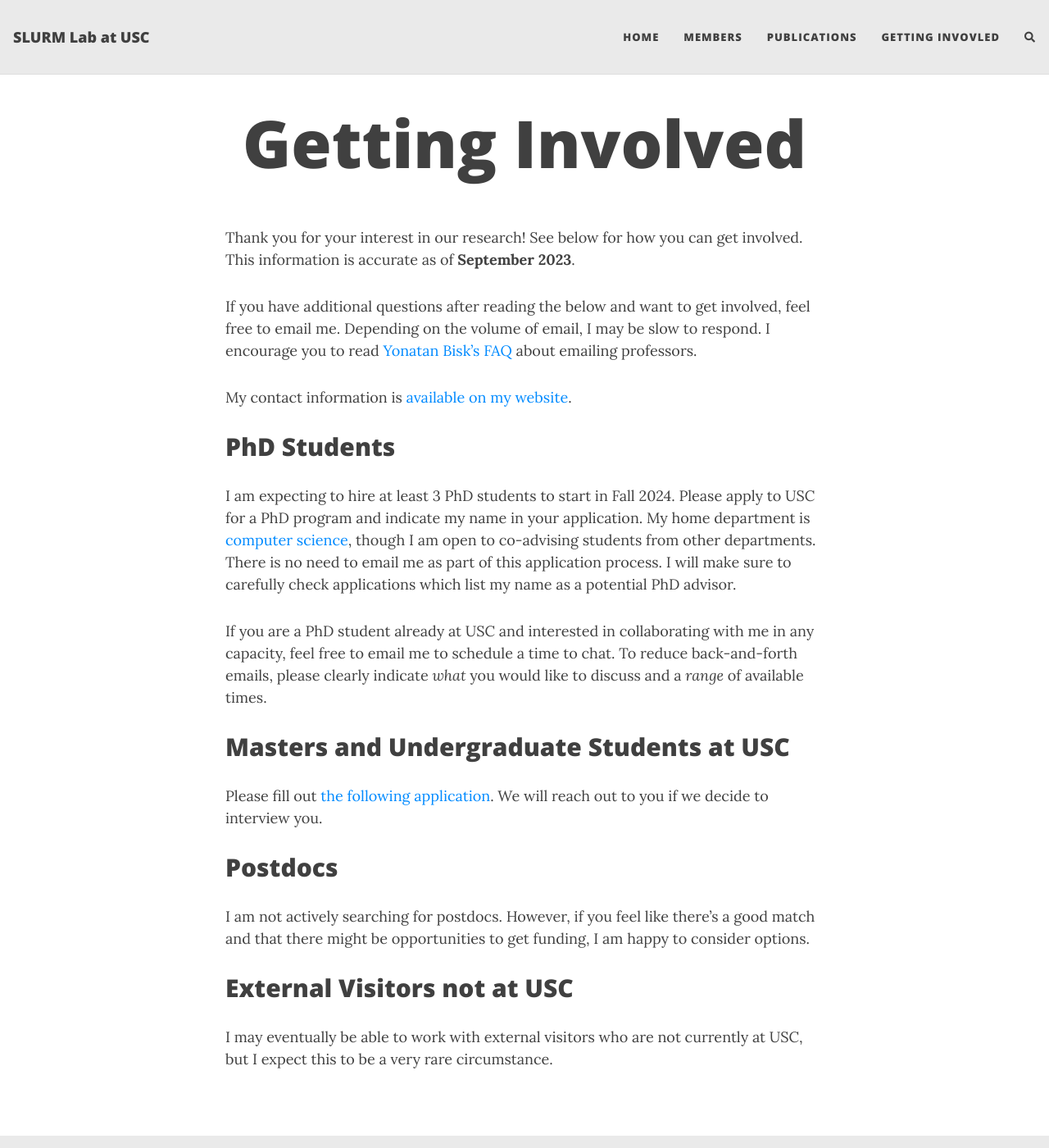
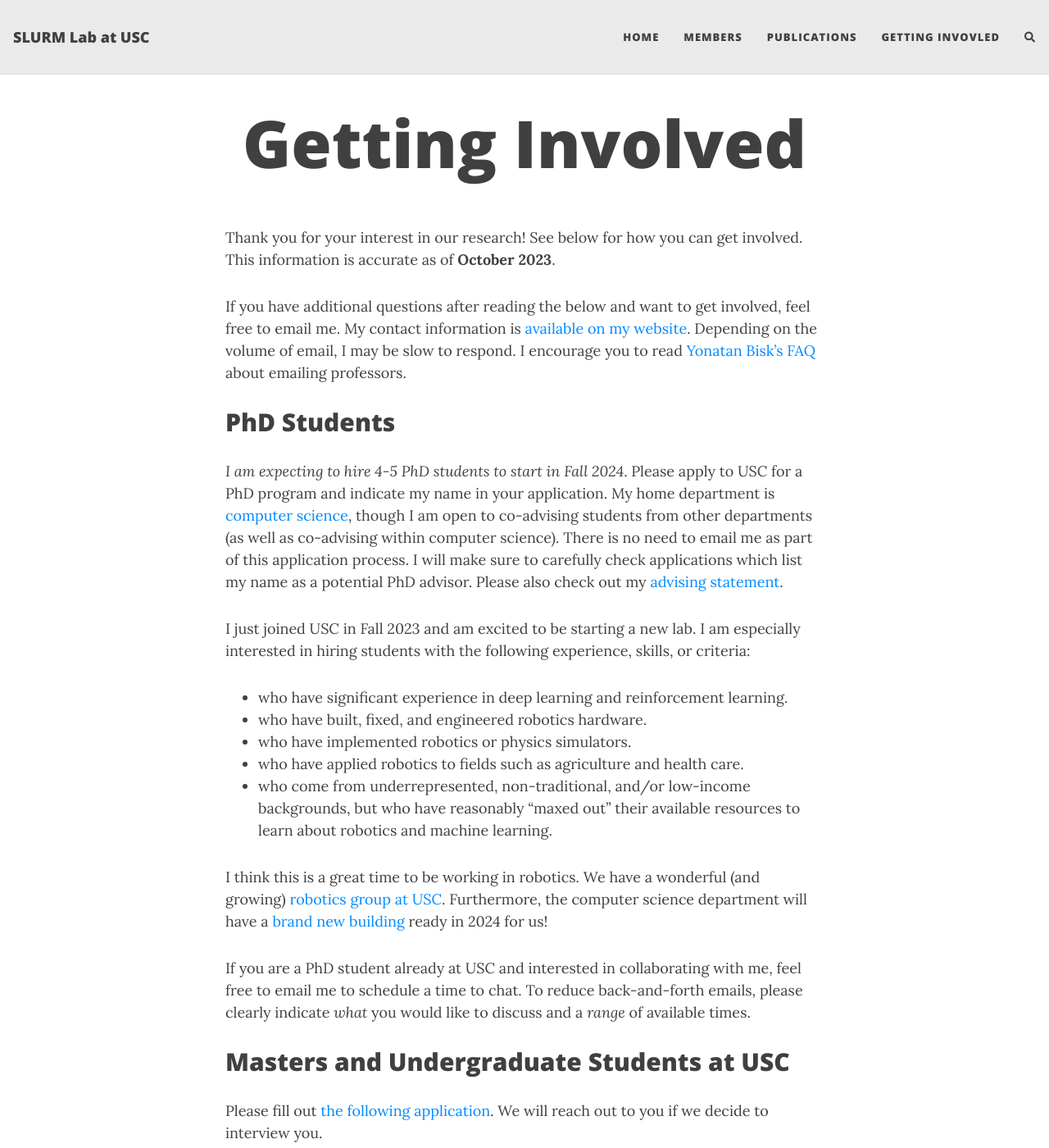
Before and after one commit to slurm-lab-usc/slurm-lab-usc.github.io, a Jekyll site: the page built from getting_involved.md, in a window 1280 px wide and 1400 px high. Shown: the whole window at 82% size. Built offline with Jekyll 4.4.1, drawn with Linux system fonts in a browser that asks for light colours; nearby versions of some CDN libraries; comment, search, counter and statistics services are not loaded; some of the changed text lies outside the part shown.

Commit message:
Updated with PhD hiring advertisement

```diff
--- a/getting_involved.md
+++ b/getting_involved.md
@@ -5,33 +5,48 @@ title: Getting Involved
 ---
 
 Thank you for your interest in our research! See below for how you can get
-involved. This information is accurate as of **September 2023**.
+involved. This information is accurate as of **October 2023**.
 
-If you have additional questions after reading the below and want to get
-involved, feel free to email me. Depending on the volume of email, I may be slow
-to respond. I encourage you to read [Yonatan Bisk's FAQ](https://yonatanbisk.com/emailing_professors.html)
-about emailing professors.
-
+If you have additional questions after reading the below and want to get involved, feel free to email me.
 My contact information is [available on my website](https://danielseita.github.io/).
+Depending on the volume of email, I may be slow to respond.
+I encourage you to read [Yonatan Bisk's FAQ](https://yonatanbisk.com/emailing_professors.html) about emailing professors.
 
 ## PhD Students
 
-I am expecting to hire at least 3 PhD students to start in Fall 2024. Please apply
+*I am expecting to hire 4-5 PhD students to start in Fall 2024*. Please apply
 to USC for a PhD program and indicate my name in your application. My home
 department is [computer science](https://www.cs.usc.edu/), though I am open to
-co-advising students from other departments. There is no need to email me as
-part of this application process. I will make sure to carefully check
-applications which list my name as a potential PhD advisor.
+co-advising students from other departments (as well as co-advising within
+computer science). There is no need to email me as part of this application
+process. I will make sure to carefully check applications which list my name as
+a potential PhD advisor. Please also check out my [advising statement](#advising-statement).
 
-If you are a PhD student already at USC and interested in collaborating with me
-in any capacity, feel free to email me to schedule a time to chat. To reduce
-back-and-forth emails, please clearly indicate *what* you would like to discuss
-and a *range* of available times.
+I just joined USC in Fall 2023 and am excited to be starting a new lab. I am
+especially interested in hiring students with the following experience, skills,
+or criteria:
+
+- who have significant experience in deep learning and reinforcement learning.
+- who have built, fixed, and engineered robotics hardware.
+- who have implemented robotics or physics simulators.
+- who have applied robotics to fields such as agriculture and health care.
+- who come from underrepresented, non-traditional, and/or low-income
+backgrounds, but who have reasonably "maxed out" their available resources to
+learn about robotics and machine learning.
+
+I think this is a great time to be working in robotics. We have a wonderful (and
+growing) [robotics group at USC][3]. Furthermore, the computer science
+department will have a [brand new building][4] ready in 2024 for us!
+
+If you are a PhD student already at USC and interested in collaborating with me,
+feel free to email me to schedule a time to chat. To reduce back-and-forth
+emails, please clearly indicate *what* you would like to discuss and a *range*
+of available times.
 
 ## Masters and Undergraduate Students at USC
 
-Please fill out
-[the following application](https://docs.google.com/forms/d/e/1FAIpQLSc0GzWxX3vGoNFGGHwIk-2SjCAO6npQzN7WsVJjaUfymiEDiA/viewform?usp=sf_link). We will reach out to you if we decide to interview you.
+Please fill out [the following application][1].
+We will reach out to you if we decide to interview you.
 
 ## Postdocs
 
@@ -43,3 +58,29 @@ consider options.
 
 I may eventually be able to work with external visitors who are not currently
 at USC, but I expect this to be a very rare circumstance.
+
+
+## Advising Statement
+
+Here is my brief perspective on advising.
+
+- I want to work on high-impact problems in robotics, and especially robotic
+manipulation. Whenever possible, projects and/or papers should show a real world
+demonstration of a robot adjusting its environment. I am less interested in
+projects which eke out small improvements on benchmarks.
+- I am a very hands-on advisor who actively works closely with all lab members.
+I am available for regular or impromptu in-person meetings, and am available on
+the lab's Slack for additional communication.
+- I want my students to be successful and will support academic, industry, or
+other career paths.
+- I will follow a code of conduct which includes an anti-harassment policy.
+I share the policy with lab members and ask that they follow it as well.
+- Students should feel welcomed to challenge me. If a lab policy is not working,
+or if my research suggestion does not make sense, say so.
+
+If this all sounds good, please apply to work with me!
+
+
+[1]:https://docs.google.com/forms/d/e/1FAIpQLSc0GzWxX3vGoNFGGHwIk-2SjCAO6npQzN7WsVJjaUfymiEDiA/viewform?usp=sf_link
+[3]:https://rasc.usc.edu/
+[4]:https://viterbischool.usc.edu/ginsburghall/
```
